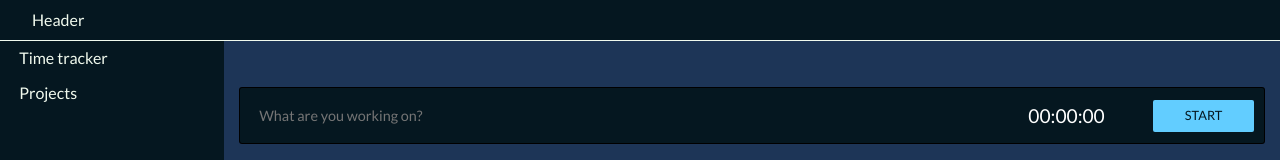
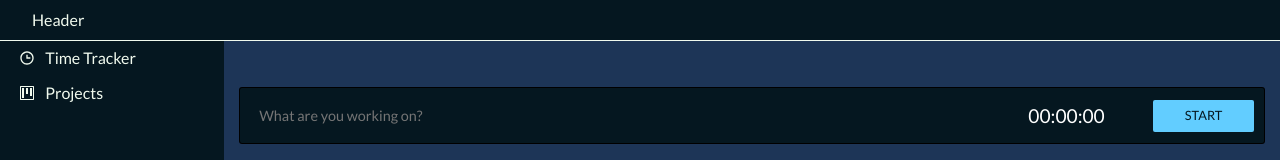
Before and after one commit to shubhamku044/time-tracker-client, a React app: page / in a window 1280 px wide. Shown: the top 160 px of the page. Built offline with nearby package versions, Linux system fonts and the light colour scheme; the HTML template or start-up script is replaced by a standard one.

Commit message:
Added icons

```diff
--- a/src/components/side-panel/index.tsx
+++ b/src/components/side-panel/index.tsx
@@ -1,16 +1,19 @@
 import React from 'react';
 import { SidePanelCon, SidePanelEl } from './styled';
 import { NavLink } from 'react-router-dom';
-
+import {BiTime} from 'react-icons/bi'
+import {VscProject} from 'react-icons/vsc'
 const SidePanel = () => {
   return (
     <SidePanelCon>
       <SidePanelEl>
         <NavLink to="/">
-        Time tracker
+          <BiTime/>
+        <span>Time Tracker</span>
         </NavLink>
         <NavLink to="/projects">
-        Projects
+        <VscProject/>
+        <span>Projects</span>
         </NavLink>
       </SidePanelEl>
     </SidePanelCon>
--- a/src/components/side-panel/styled.ts
+++ b/src/components/side-panel/styled.ts
@@ -13,7 +13,9 @@ export const SidePanelEl = styled.div`
   flex-direction: column;
 
   & a {
-    display: block;
+    display: flex;
+    gap: 10px;
+    align-items: center;
     padding: 0.6rem 1.2rem;
     color: inherit;
     transition: all .2s ease-out;
```
Also changed, not shown: 2 other files (tests, documents, lock files or other folders).
